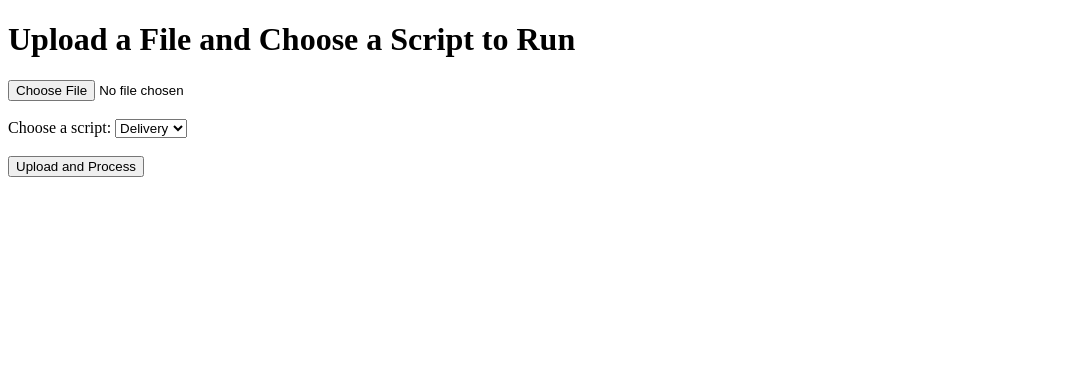
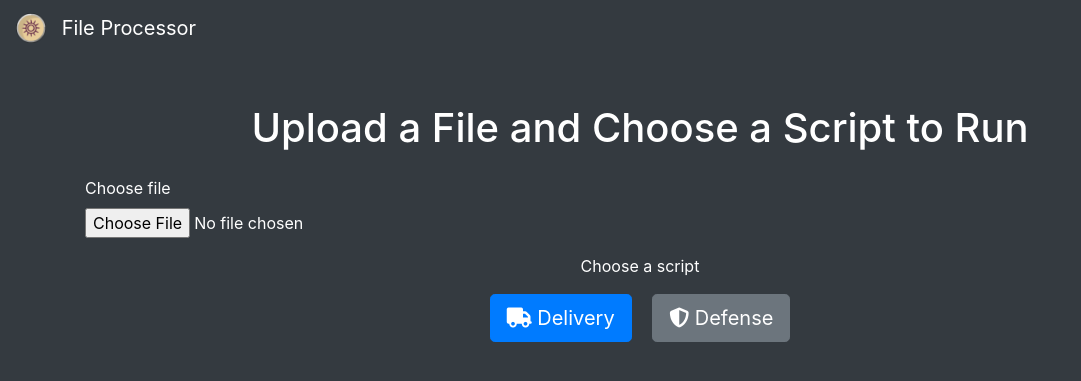
Before and after one commit to DominykasBartauskas/MAG-Data-Filter, a Flask app: page / in a window 1280 px wide. Shown: the top 381 px of the page, without its empty margins (0-1081 px from the left). Run offline with Flask 3, Linux system fonts and the light colour scheme; some libraries are stand-ins or nearby versions.

Commit message:
Update interface visuals

```diff
--- a/app.py
+++ b/app.py
@@ -16,12 +16,9 @@ def allowed_file(filename):
 @app.route('/', methods=['GET', 'POST'])
 def index():
     if request.method == 'POST':
-        # check if the post request has the file part
         if 'file' not in request.files:
             return redirect(request.url)
         file = request.files['file']
-        # if user does not select file, browser also
-        # submit an empty part without filename
         if file.filename == '':
             return redirect(request.url)
         if file and allowed_file(file.filename):
--- /dev/null
+++ b/static/css/styles.css
@@ -0,0 +1,15 @@
+body {
+    background-color: #343a40;
+  }
+
+  h1 {
+    color: #ffffff;
+  }
+
+  label {
+    color: #ffffff;
+  }
+
+  .navbar-brand img {
+    margin-right: 10px;
+  }
--- a/templates/index.html
+++ b/templates/index.html
@@ -3,20 +3,39 @@
   <head>
     <meta charset="utf-8">
     <title>File Upload and Processing</title>
+    <link rel="stylesheet" href="https://stackpath.bootstrapcdn.com/bootstrap/4.5.2/css/bootstrap.min.css">
+    <link rel="stylesheet" href="{{ url_for('static', filename='css/styles.css') }}">
+    <script src="https://kit.fontawesome.com/a076d05399.js"></script>
   </head>
-  <body>
-    <h1>Upload a File and Choose a Script to Run</h1>
-    <form action="/" method="post" enctype="multipart/form-data">
-      <input type="file" name="file"><br><br>
-      <label for="script">Choose a script:</label>
-      <select name="script">
-        <option value="delivery">Delivery</option>
-        <option value="defense">Defense</option>
-      </select><br><br>
-      <input type="submit" value="Upload and Process">
-    </form>
-    {% if request.args.get('processed') %}
-      <p>File processed successfully!</p>
-    {% endif %}
+  <body class="bg-dark text-white">
+    <nav class="navbar navbar-expand-lg navbar-dark bg-dark">
+      <a class="navbar-brand" href="#">
+        <img src="{{ url_for('static', filename='images/logo.png') }}" width="30" height="30" class="d-inline-block align-top" alt="">
+        File Processor
+      </a>
+    </nav>
+    <div class="container mt-5">
+      <h1 class="text-center">Upload a File and Choose a Script to Run</h1>
+      <form action="/" method="post" enctype="multipart/form-data" class="mt-4">
+        <div class="form-group">
+          <label for="file">Choose file</label>
+          <input type="file" class="form-control-file" name="file" id="file">
+        </div>
+        <div class="form-group text-center">
+          <label for="script">Choose a script</label><br>
+          <button type="submit" name="script" value="delivery" class="btn btn-primary btn-lg m-2">
+            <i class="fas fa-truck"></i> Delivery
+          </button>
+          <button type="submit" name="script" value="defense" class="btn btn-secondary btn-lg m-2">
+            <i class="fas fa-shield-alt"></i> Defense
+          </button>
+        </div>
+      </form>
+      {% if request.args.get('processed') %}
+        <div class="alert alert-success mt-4" role="alert">
+          File processed successfully!
+        </div>
+      {% endif %}
+    </div>
   </body>
 </html>
```
Also changed, not shown: static/images/logo.png (added), 2 other files.
